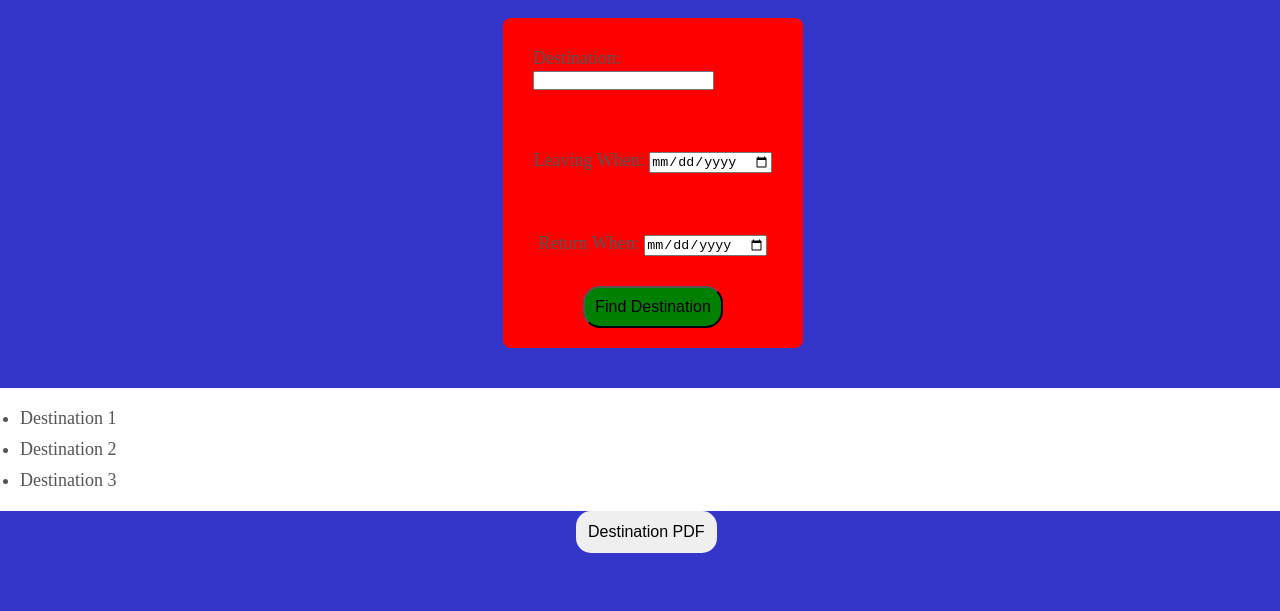
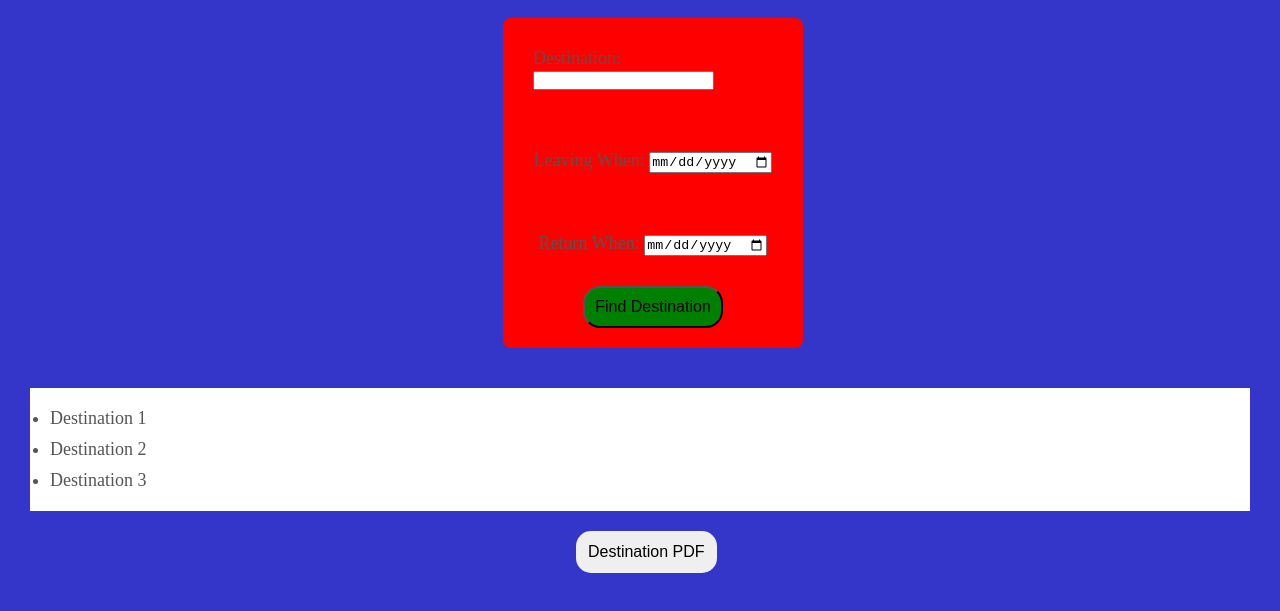
Before and after one commit to IsaiahDB/CapstoneUdacity, a website built with webpack: page src/client/views/index.html in a window 1280 px wide. Shown: the part 63-674 px from the top of the page. Built offline with nearby package versions, Linux system fonts and the light colour scheme.

Commit message:
init commit

```diff
--- a/src/client/index.js
+++ b/src/client/index.js
@@ -9,6 +9,7 @@ export {
 
 import './style/base.scss';
 import './style/containerpiece.scss';
+import './style/destinationInfo.scss'
 import './style/header.scss';
 import './style/pdfButton.scss';
 import './images/lotusPeach.jpg';
--- a/src/client/style/containerpiece.scss
+++ b/src/client/style/containerpiece.scss
@@ -36,14 +36,3 @@ form {
         transform: translateY(2px);
     }
 }
-
-.destination_display {
-    background-color: white;
-    padding: 10px;
-
-}
-
-
-li {
-    margin: 10px;
-}
--- /dev/null
+++ b/src/client/style/destinationInfo.scss
@@ -0,0 +1,12 @@
+
+
+.destination_display {
+    background-color: white;
+    margin: 20px 30px;
+    padding: 10px;
+
+}
+
+li {
+    margin: 10px;
+}
--- a/src/client/style/pdfButton.scss
+++ b/src/client/style/pdfButton.scss
@@ -7,6 +7,7 @@
     border-radius: 15px;
     border: none;
     cursor: pointer;
+    //display: none;
 }
 
 .pdf-button:hover {
--- a/src/client/views/index.html
+++ b/src/client/views/index.html
@@ -10,7 +10,7 @@
     <h1>Travel Ticket App</h1>
 </header>
     <body>
-        <section class="form_section">
+        <section id="form_section">
             <div class="container">
                 <div class="form_1">
                     <form action="#">
@@ -37,7 +37,7 @@
                 <button id="destination-button" height="20" width="20">Find Destination</button>
             </div>
         </section>
-        <section class="destination_information">
+        <section id="destination_information">
             <div class="destination_display">
                 <ul>
                     <li id="itemOne">Destination 1</li>
```
